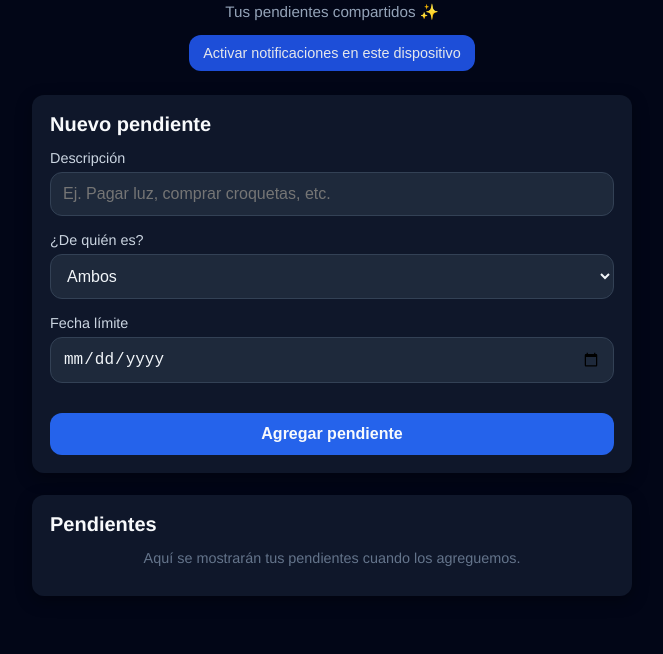
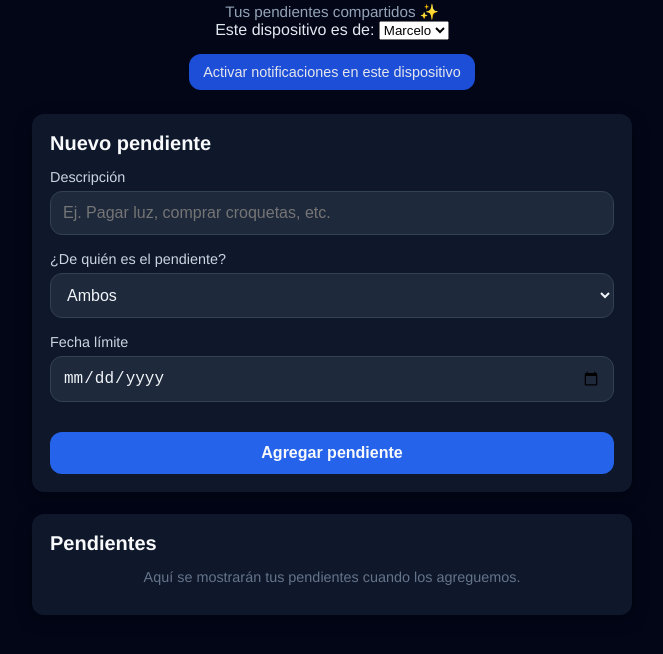
Before and after one commit to MarceloVitaliano/agenda-eli-marcelo, a website: page index.html in a window 1280 px wide. Shown: the part 58-712 px from the top of the page, without its empty margins (308-971 px from the left). Drawn offline with Linux system fonts and the light colour scheme.

Commit message:
Update index.html

```diff
--- a/index.html
+++ b/index.html
@@ -4,38 +4,34 @@
   <meta charset="UTF-8" />
   <title>Agenda Eli & Marcelo</title>
   <meta name="viewport" content="width=device-width, initial-scale=1.0" />
-
-  <!-- Color de la barra en móviles -->
   <meta name="theme-color" content="#020617" />
-
-  <!-- Manifest PWA -->
   <link rel="manifest" href="manifest.json" />
-
-  <!-- Conectar estilos -->
   <link rel="stylesheet" href="styles.css" />
 </head>
 <body>
 
-  <!-- Encabezado -->
   <header class="app-header">
     <h1>Agenda Eli & Marcelo</h1>
     <p class="subtitle">Tus pendientes compartidos ✨</p>
 
-    <!-- Botón para activar notificaciones en este dispositivo -->
+    <div class="device-config">
+      <label for="device-owner">Este dispositivo es de:</label>
+      <select id="device-owner">
+        <option value="Marcelo">Marcelo</option>
+        <option value="Eli">Eli</option>
+      </select>
+    </div>
+
     <button id="enable-notifications" class="btn-secondary">
       Activar notificaciones en este dispositivo
     </button>
   </header>
 
-  <!-- Contenido principal -->
   <main class="container">
-
-    <!-- FORMULARIO DE NUEVO PENDIENTE -->
     <section class="card">
       <h2>Nuevo pendiente</h2>
 
       <form id="task-form">
-
         <div class="form-group">
           <label for="task-title">Descripción</label>
           <input
@@ -47,7 +43,7 @@
         </div>
 
         <div class="form-group">
-          <label for="task-owner">¿De quién es?</label>
+          <label for="task-owner">¿De quién es el pendiente?</label>
           <select id="task-owner">
             <option value="Ambos">Ambos</option>
             <option value="Marcelo">Marcelo</option>
@@ -61,26 +57,18 @@
         </div>
 
         <button type="submit" class="btn-primary">Agregar pendiente</button>
-
       </form>
     </section>
 
-    <!-- SECCIÓN DE PENDIENTES -->
     <section class="card">
       <h2>Pendientes</h2>
-
       <p class="empty-text">
         Aquí se mostrarán tus pendientes cuando los agreguemos.
       </p>
-
-      <!-- Lista donde aparecerán los pendientes -->
       <ul id="tasks-list"></ul>
     </section>
-
   </main>
 
-  <!-- Conectar el JavaScript -->
   <script src="app.js"></script>
-
 </body>
 </html>
```
